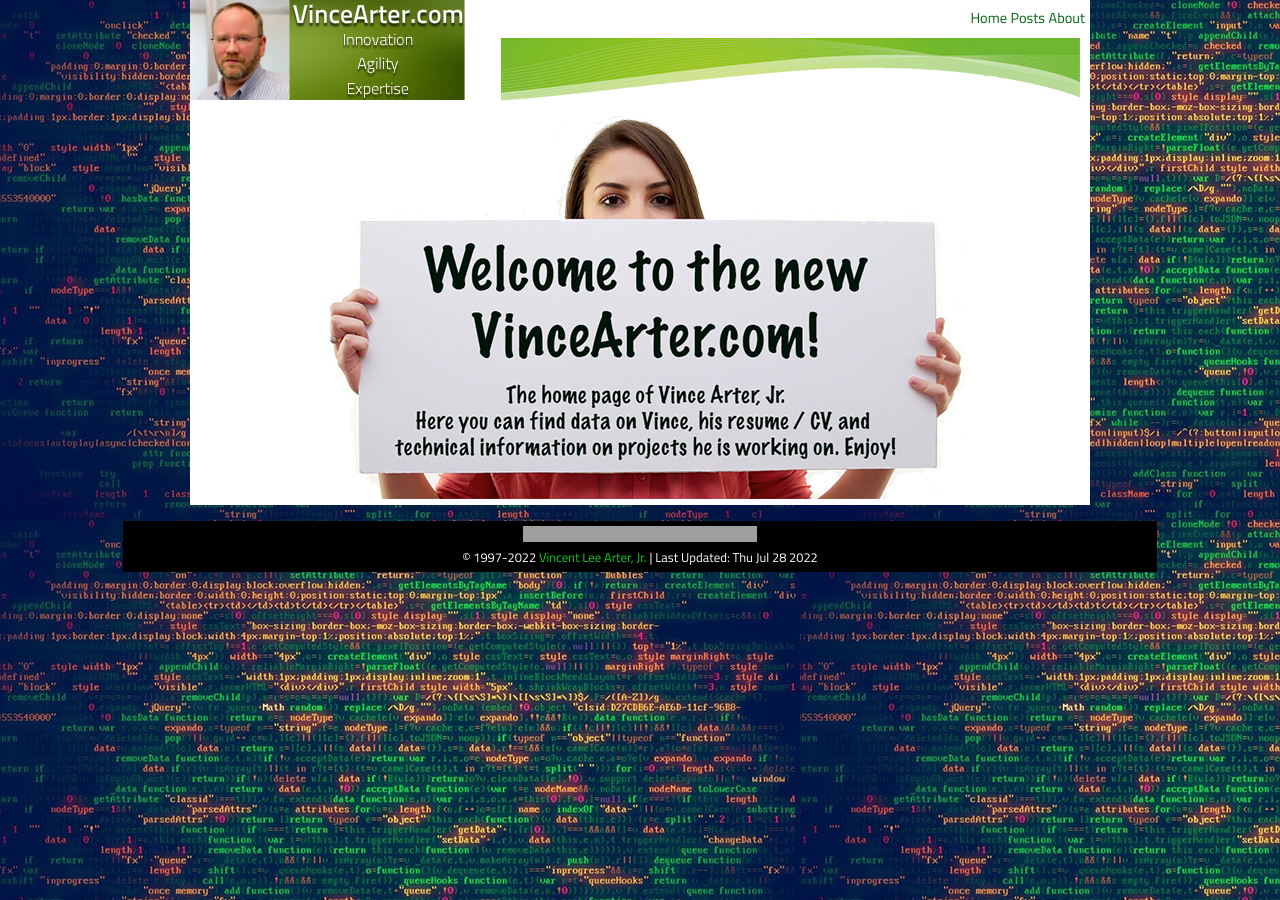
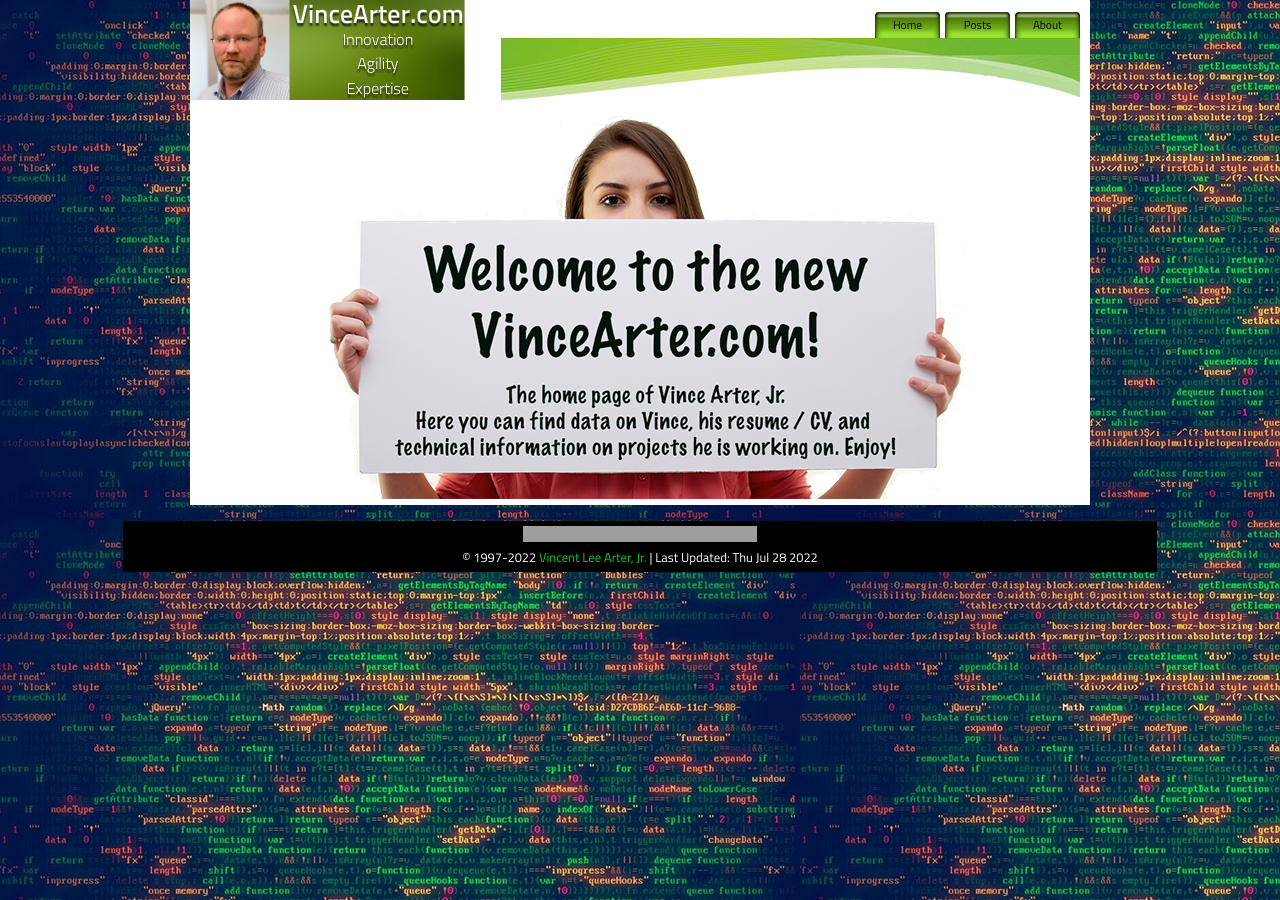
Before and after one commit to VArterJr/old.varterjr.github.io, a Jekyll site: the page built from index.md, in a window 1280 px wide. Built offline with Jekyll 4.4.1, drawn with Linux system fonts in a browser that asks for light colours; some web fonts are replaced; grey boxes are pictures that could not be loaded.

Commit message:
v0.3
Version 0.3 (27-July-2022): Tab images and styling now implemented. Fixed a few CSS issues converting from old to new site.

```diff
--- a/_layouts/default.html
+++ b/_layouts/default.html
@@ -24,15 +24,17 @@ Validated for HTML5 using http://http://validator.w3.org
             </div>
 
             <nav id="navHeader">
-                <a href="/">Home</a>
-                <a href="/posts/">Posts</a>
-                <a href="/about/">About</a>
+                <ul>
+                    <li><a href="/">Home</a>
+                    <li><a href="/posts/">Posts</a></li>
+                    <li><a href="/about/">About</a></li>
+                </ul>
             </nav> <!-- navHeader -->
 
             <div id="banner" class="banner">
                 <img src="/assets/images/bannerblankshort.png" width="579" height="89" alt="Green Swish Banner" />
             </div> <!-- banner -->
-        </header>
+        </header> <!-- header -->
 
         <section id="content">
             {{ content }}
--- a/_layouts/home.html
+++ /dev/null
@@ -1,63 +0,0 @@
-<!--
-VinceArter.com Home Page Layout
-Validated for HTML5 using http://http://validator.w3.org
-(c) 1997 - 2022 Vincent Lee Arter, Jr. All Rights Reserved
--->
-
-<!doctype html>
-<html lang="en">
-
-<head>
-    <title>{{ page.title }}</title>
-    <meta charset="UTF-8">
-    <!-- <link rel="stylesheet" href="/assets/css/style.css"> -->
-    <link href="/assets/css/normalize.css" rel="stylesheet" type="text/css" />
-    <link href="/assets/css/core.css" rel="stylesheet" type="text/css" />
-</head>
-
-<body>
-
-    <section id="page">
-        <header id="header">
-            <div id="logoPage" class="logo">
-                <a href="index.html"><img src="/assets/images/logovac.png" class="logo" alt="Site Logo" /></a>
-            </div>
-
-            <nav id="navHeader">
-                <a href="/">Home</a>
-                <a href="/posts/">Posts</a>
-                <a href="/about/">About</a>
-            </nav> <!-- navHeader -->
-
-            <div id="banner" class="banner">
-                <img src="/assets/images/bannerblankshort.png" width="579" height="89" alt="Green Swish Banner" />
-            </div> <!-- banner -->
-        </header>
-
-        <section id="content">
-            <div class="billboard">{{ content }}</div>
-            <p class="clear"></p>
-        </section> <!-- content -->
-    </section><!-- page -->
-
-    <footer id="footer">
-        <p>
-            <a href="http://www.copyscape.com/plagiarism-detector/" target="NEW"><img
-                    src="http://banners.copyscape.com/images/cs-gr-234x16.gif"
-                    alt="Protected by Copyscape Online Plagiarism Detector"
-                    title="Protected by Copyscape Plagiarism Checker - Do not copy content from this page." WIDTH="234"
-                    height="16" border="0" /></a>
-        </p>
-        <script>
-            var lastUpdatedDate = new Date(document.lastModified).toDateString();
-
-            document.write("<p>");
-            document.write("&copy; 1997-2022 <a href='mailto:vince@vincearter.com'>Vincent Lee Arter, Jr.</a>");
-            document.write(" | Last Updated: " + lastUpdatedDate);
-            document.write("</p>");
-        </script>
-    </footer> <!-- footer -->
-
-</body>
-
-</html>
```
Also changed, not shown: _doc/README.md (+1 -0 lines), assets/css/core.css (+28 -13 lines), index.md (+1 -1 lines).
